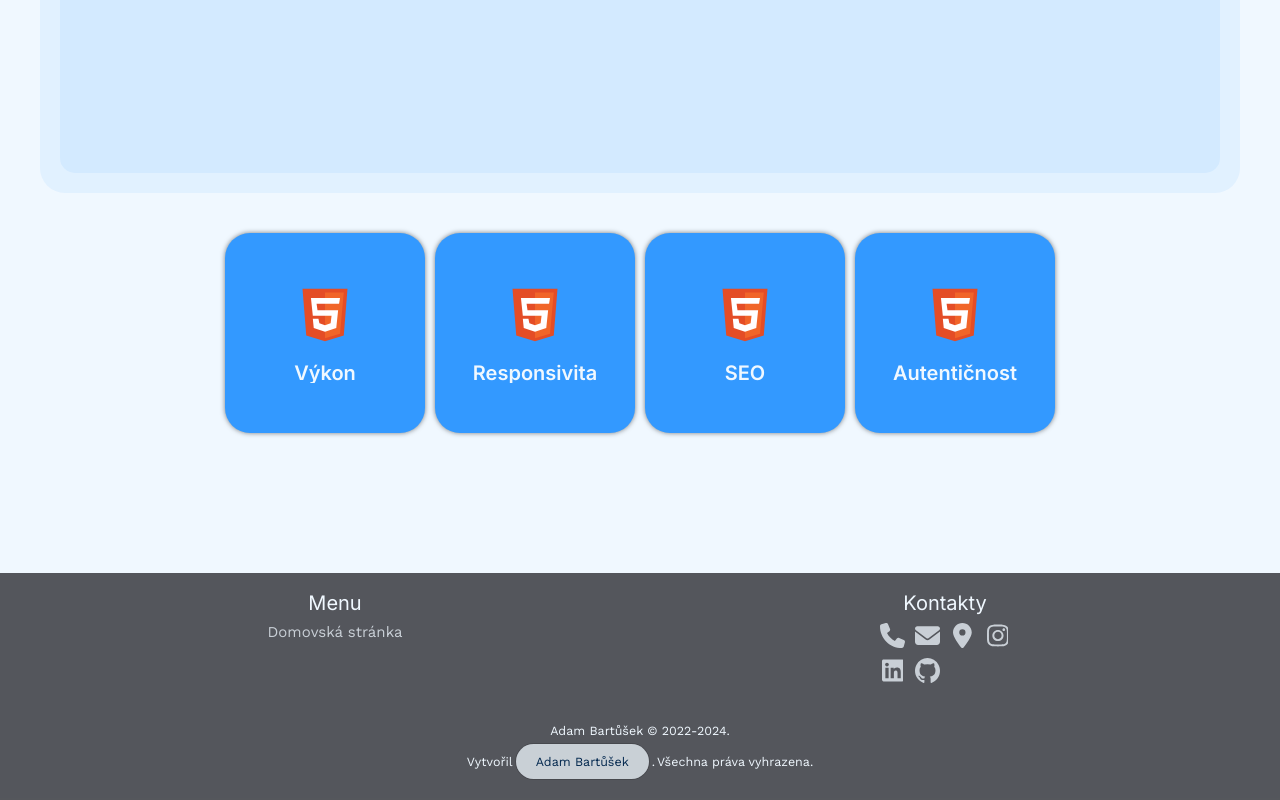
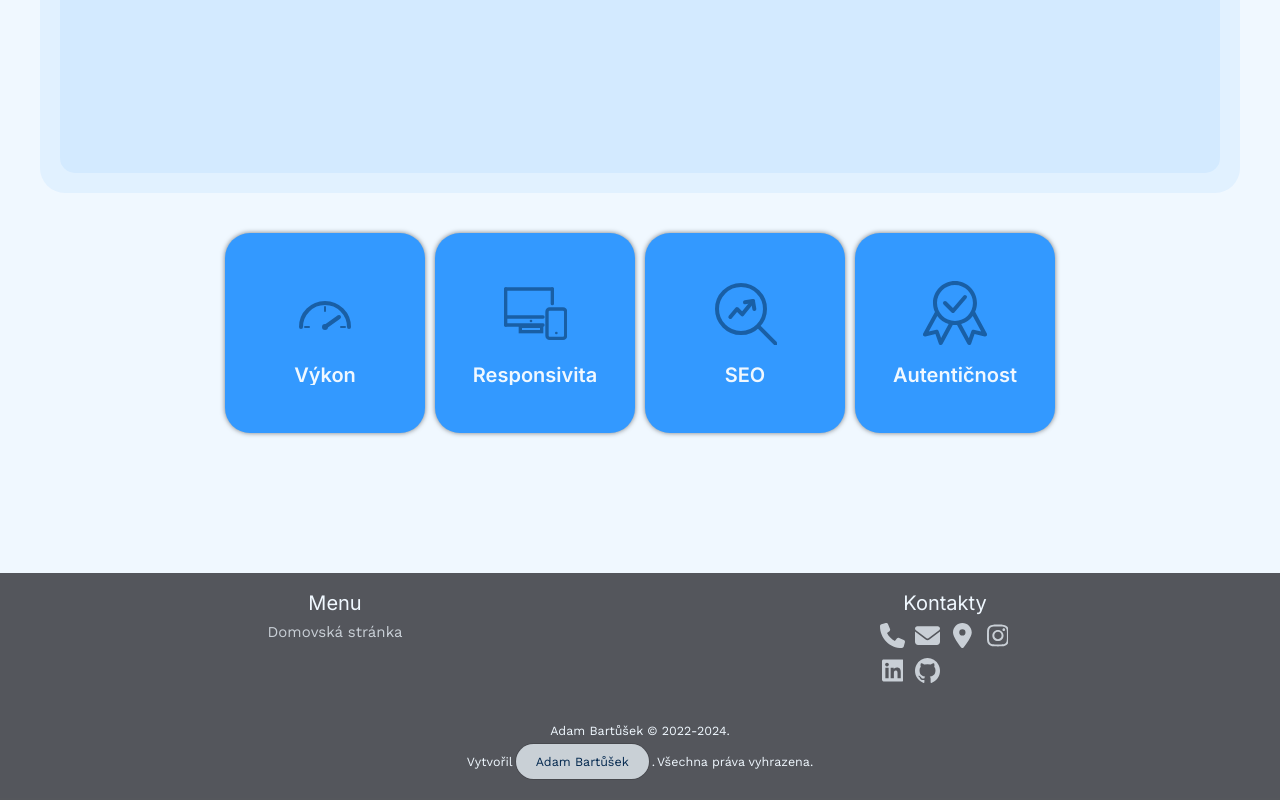
Before and after one commit to adambprograming/NextJsTemplate, a Next.js app: page /sluzby in a window 1280 px wide. Shown: the part 727-1527 px from the top of the page. Built offline with nearby package versions, Linux system fonts and the light colour scheme.

Commit message:
Add icons for flipcards at services page

```diff
--- a/app/sluzby/page.jsx
+++ b/app/sluzby/page.jsx
@@ -2,8 +2,10 @@
 import styles from "./page.module.scss";
 // Public & Assets
 import HeroImg from "@/public/hero.png";
-import IconHtml from "../../public/techstack/html.svg";
-
+import IconPerformance from "@/components/svgs/services-benefits-icons/icon-performance.component";
+import IconResponsiveness from "@/components/svgs/services-benefits-icons/icon-responsiveness.component";
+import IconSeo from "@/components/svgs/services-benefits-icons/icon-seo.component";
+import IconAuthenticity from "@/components/svgs/services-benefits-icons/icon-authenticity.component";
 // React/Next Functions
 import Image from "next/image";
 
@@ -35,7 +37,7 @@ const ServicesPage = () => {
           }
         >
           <div className={`${styles.frontContent}`}>
-            <Image src={IconHtml} alt="x" />
+            <IconPerformance alt="x" />
             <span className={`${styles.frontTitle}`}>Výkon</span>
           </div>
         </FlipCard>
@@ -53,7 +55,7 @@ const ServicesPage = () => {
           }
         >
           <div className={`${styles.frontContent}`}>
-            <Image src={IconHtml} alt="x" />
+            <IconResponsiveness alt="x" />
             <span className={`${styles.frontTitle}`}>Responsivita</span>
           </div>
         </FlipCard>
@@ -71,7 +73,7 @@ const ServicesPage = () => {
           }
         >
           <div className={`${styles.frontContent}`}>
-            <Image src={IconHtml} alt="x" />
+            <IconSeo alt="x" />
             <span className={`${styles.frontTitle}`}>SEO</span>
           </div>
         </FlipCard>
@@ -89,7 +91,7 @@ const ServicesPage = () => {
           }
         >
           <div className={`${styles.frontContent}`}>
-            <Image src={IconHtml} alt="x" />
+            <IconAuthenticity alt="x" />
             <span className={`${styles.frontTitle}`}>Autentičnost</span>
           </div>
         </FlipCard>
--- a/app/sluzby/page.module.scss
+++ b/app/sluzby/page.module.scss
@@ -19,12 +19,17 @@
     .frontContent {
       display: flex;
       flex-direction: column;
+      align-items: center;
       gap: 2rem;
       span {
         color: var(--color-text-reverse);
         font-family: var(--font-primary);
         font-size: var(--fontsize-h4);
         font-weight: 600;
+      }
+      svg {
+        color: var(--color-text-dark-still);
+        opacity: 0.5;
       }
     }
   }
--- /dev/null
+++ b/components/svgs/services-benefits-icons/icon-authenticity.component.jsx
@@ -0,0 +1,26 @@
+const IconAuthenticity = (props) => {
+  return (
+    <svg
+      viewBox="0 0 32 32"
+      height="64"
+      width="64"
+      xmlns="http://www.w3.org/2000/svg"
+      {...props}
+    >
+      <path
+        d="M31.908 26.249l-5.852-10.822c0.597-1.355 0.931-2.852 0.931-4.428 0-6.072-4.922-10.994-10.994-10.994-6.073 0-10.995 4.923-10.995 10.994 0 1.614 0.351 3.145 0.974 4.524l-5.878 10.721c-0.19 0.345-0.158 0.77 0.079 1.084 0.237 0.314 0.638 0.461 1.022 0.371l5.019-1.151 1.718 4.785c0.134 0.372 0.474 0.63 0.867 0.659 0.025 0.002 0.050 0.003 0.074 0.003 0.366 0 0.706-0.201 0.881-0.527l5.116-9.53c0.369 0.038 0.744 0.057 1.123 0.057 0.347 0 0.69-0.018 1.029-0.050l5.227 9.532c0.177 0.323 0.514 0.52 0.877 0.52 0.026 0 0.052-0.001 0.078-0.003 0.392-0.032 0.73-0.289 0.863-0.659l1.718-4.785 5.020 1.151c0.385 0.093 0.782-0.057 1.020-0.369s0.27-0.735 0.084-1.081zM9.056 28.542l-1.258-3.505c-0.172-0.477-0.671-0.754-1.165-0.637l-3.712 0.852 4.231-7.718c1.393 1.883 3.373 3.303 5.67 3.994zM7.007 10.999c0-4.955 4.032-8.986 8.986-8.986s8.985 4.031 8.985 8.986-4.031 8.986-8.986 8.986c-4.955 0-8.986-4.032-8.986-8.986zM25.367 24.4c-0.496-0.117-0.993 0.16-1.165 0.636l-1.267 3.53-3.849-7.017c2.357-0.691 4.386-2.148 5.797-4.085l4.214 7.791z"
+        fill="currentColor"
+      />
+      <path
+        d="M11 11 L15 15 L21 8"
+        fill="none"
+        stroke="currentColor"
+        strokeWidth="2"
+        strokeLinecap="round"
+        strokeLinejoin="round"
+      />
+    </svg>
+  );
+};
+
+export default IconAuthenticity;
--- /dev/null
+++ b/components/svgs/services-benefits-icons/icon-performance.component.jsx
@@ -0,0 +1,62 @@
+const IconPerformance = (props) => {
+  return (
+    <svg
+      xmlns="http://www.w3.org/2000/svg"
+      viewBox="0 0 64 36"
+      width="64"
+      height="64"
+      {...props}
+    >
+      <path
+        d="M8 32a24 24 0 0 1 48 0"
+        fill="none"
+        stroke="currentColor"
+        strokeWidth="4"
+        strokeLinecap="round"
+      />
+
+
+      <line
+        x1="16"
+        y1="32"
+        x2="12"
+        y2="32"
+        stroke="currentColor"
+        strokeWidth="2"
+        strokeLinecap="round"
+      />
+      <line
+        x1="32"
+        y1="16"
+        x2="32"
+        y2="12"
+        stroke="currentColor"
+        strokeWidth="2"
+        strokeLinecap="round"
+      />
+      <line
+        x1="48"
+        y1="32"
+        x2="52"
+        y2="32"
+        stroke="currentColor"
+        strokeWidth="2"
+        strokeLinecap="round"
+      />
+
+      <line
+        x1="32"
+        y1="32"
+        x2="46"
+        y2="22"
+        stroke="currentColor"
+        strokeWidth="4"
+        strokeLinecap="round"
+      />
+
+      <circle cx="32" cy="32" r="3" fill="currentColor" />
+    </svg>
+  );
+};
+
+export default IconPerformance;
--- /dev/null
+++ b/components/svgs/services-benefits-icons/icon-responsiveness.component.jsx
@@ -0,0 +1,80 @@
+const IconResponsiveness = (props) => {
+  return (
+    <svg
+      xmlns="http://www.w3.org/2000/svg"
+      viewBox="0 0 48 40"
+      width="64"
+      height="64"
+      {...props}
+    >
+      <line
+        x1="2"
+        y1="2"
+        x2="37"
+        y2="2"
+        stroke="currentColor"
+        strokeWidth="2.5"
+        strokeLinecap="round"
+      />
+      <line
+        x1="2"
+        y1="2"
+        x2="2"
+        y2="29"
+        stroke="currentColor"
+        strokeWidth="2.5"
+        strokeLinecap="round"
+      />
+      <line
+        x1="2"
+        y1="29"
+        x2="30"
+        y2="29"
+        stroke="currentColor"
+        strokeWidth="2.5"
+        strokeLinecap="round"
+      />
+      <line
+        x1="2"
+        y1="23"
+        x2="30"
+        y2="23"
+        stroke="currentColor"
+        strokeWidth="2.5"
+        strokeLinecap="round"
+      />
+      <circle cx="21" cy="26" r="1" fill="currentColor" />
+      <line
+        x1="37"
+        y1="2"
+        x2="37"
+        y2="13"
+        stroke="currentColor"
+        strokeWidth="2.5"
+        strokeLinecap="round"
+      />
+      <rect
+        x="13"
+        y="30"
+        width="16"
+        height="4"
+        fill="none"
+        stroke="currentColor"
+        strokeWidth="2.5"
+      />
+      <rect
+        x="33"
+        y="17"
+        width="14"
+        height="22"
+        rx="2"
+        fill="none"
+        stroke="currentColor"
+        strokeWidth="2.5"
+      />
+      <circle cx="40" cy="35" r="1" fill="currentColor" />
+    </svg>
+  );
+};
+
+export default IconResponsiveness;
--- /dev/null
+++ b/components/svgs/services-benefits-icons/icon-seo.component.jsx
@@ -0,0 +1,48 @@
+const IconSEO = (props) => {
+  return (
+    <svg
+      xmlns="http://www.w3.org/2000/svg"
+      viewBox="0 0 48 48"
+      width="64"
+      height="64"
+      {...props}
+    >
+      <circle
+        cx="21"
+        cy="21"
+        r="18"
+        fill="none"
+        stroke="currentColor"
+        strokeWidth="3"
+      />
+      <line
+        x1="35"
+        y1="35"
+        x2="48"
+        y2="48"
+        stroke="currentColor"
+        strokeWidth="3"
+        strokeLinecap="round"
+      />
+
+      <path
+        d="M13 27 L18 21 L22 25 L30 15"
+        fill="none"
+        stroke="currentColor"
+        strokeWidth="3"
+        strokeLinecap="round"
+        strokeLinejoin="round"
+      />
+      <path
+        d="M31 21 L30 15 L24 16"
+        fill="none"
+        stroke="currentColor"
+        strokeWidth="3"
+        strokeLinecap="round"
+        strokeLinejoin="round"
+      />
+    </svg>
+  );
+};
+
+export default IconSEO;
```
